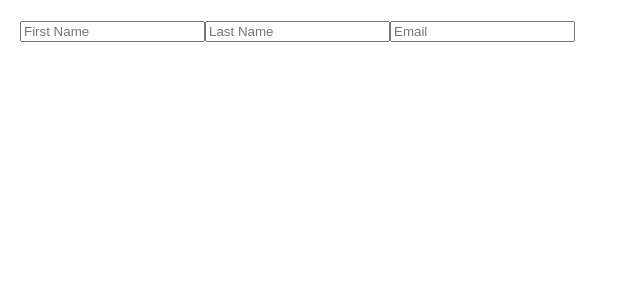
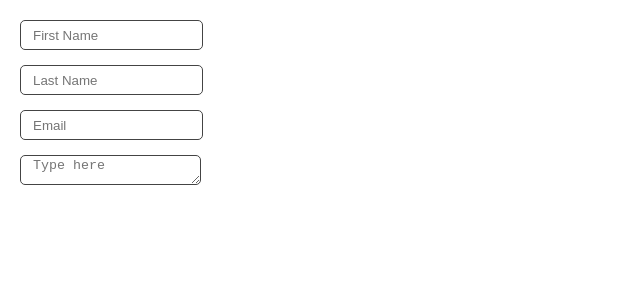
Before and after one commit to Noman-Memon/form, a React (Create React App) app: page / in a window 1280 px wide. Shown: the top 300 px of the page, without its empty margins (0-640 px from the left). Built offline with nearby package versions, Linux system fonts and the light colour scheme.

Commit message:
add  textArea

```diff
--- a/src/Form.js
+++ b/src/Form.js
@@ -5,9 +5,10 @@ export default function Form() {
     firstName: '',
     lastName: '',
     email: '',
+    textArea: '',
   })
 
-  console.log(formData)
+  console.log(formData.textArea)
 
   function handleChange(event) {
     setFormData((prevFormData) => {
@@ -25,18 +26,27 @@ export default function Form() {
         placeholder="First Name"
         onChange={handleChange}
         name="firstName"
+        value={formData.firstName} //--by this- now state control this input field rahter input field control state
       />
       <input
         type="text"
         placeholder="Last Name"
         onChange={handleChange}
         name="lastName"
+        value={formData.lastName}
       />
       <input
         type="email"
         placeholder="Email"
         onChange={handleChange}
         name="email"
+        value={formData.email}
+      />
+      <textarea
+        placeholder="Type here"
+        onChange={handleChange}
+        name="textArea"
+        value={formData.textArea}
       />
     </form>
   )
--- a/src/style.css
+++ b/src/style.css
@@ -6,3 +6,12 @@ body {
   margin: 0;
   padding: 20px;
 }
+input,
+textarea {
+  margin-bottom: 15px;
+  height: 30px;
+  text-indent: 10px;
+  border: 1px solid #444;
+  border-radius: 5px;
+  display: block;
+}
```
